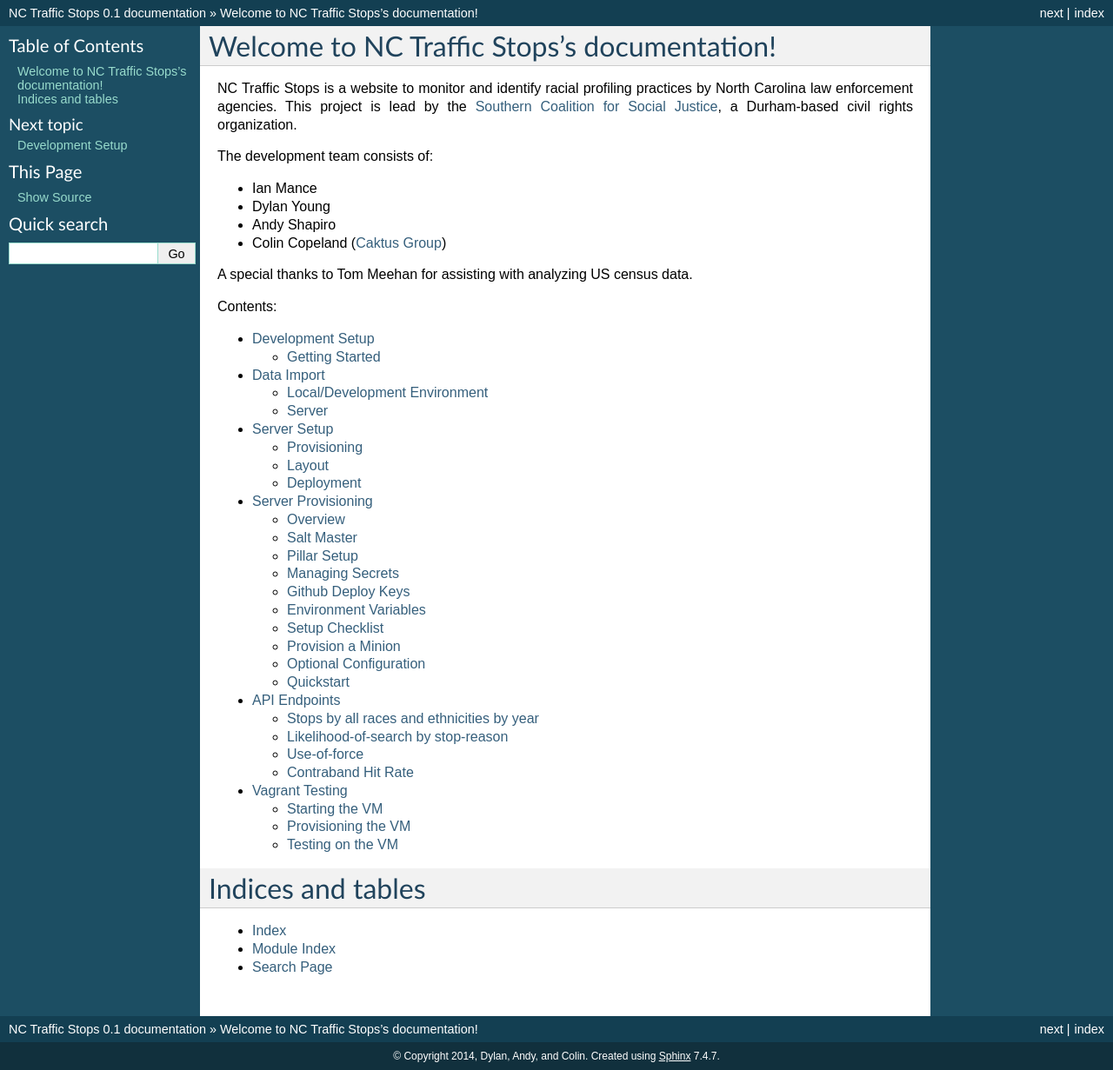
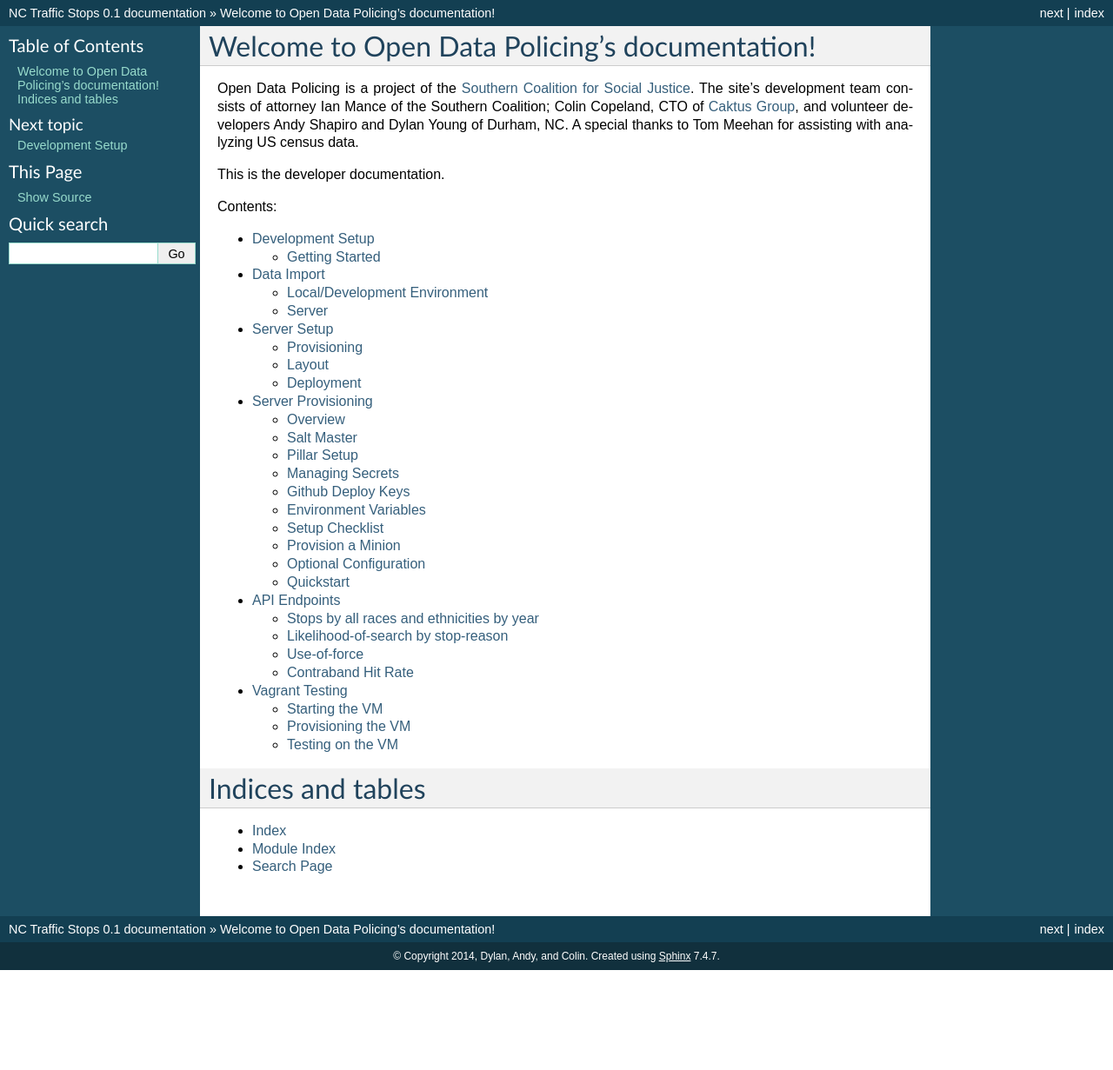
Before and after one commit to OpenDataPolicingNC/Traffic-Stops, a Sphinx documentation site: the page built from docs/index.rst, in a window 1280 px wide. Shown: the whole page at 87% size. Built offline with Sphinx 7.4.7, drawn with Linux system fonts in a browser that asks for light colours; after the commit the page ends 1116 px from its top, so only the background shows below that.

Commit message:
fix sphinx warnings; change intro paragraph for Ian

```diff
--- a/docs/data-import.rst
+++ b/docs/data-import.rst
@@ -83,8 +83,8 @@ Run the import command:
 When finished, revoke SUPERUSER privileges:
 
 .. code-block:: bash
+
     sudo -u postgres psql -c 'ALTER USER traffic_stops_staging WITH NOSUPERUSER;'
-
 
 Create DB Dump
 ______________
--- a/docs/index.rst
+++ b/docs/index.rst
@@ -3,24 +3,19 @@
    You can adapt this file completely to your liking, but it should at least
    contain the root `toctree` directive.
 
-Welcome to NC Traffic Stops's documentation!
-============================================
+Welcome to Open Data Policing's documentation!
+=================================================
 
-NC Traffic Stops is a website to monitor and identify racial profiling
-practices by North Carolina law enforcement agencies. This project is lead by
-the `Southern Coalition for Social Justice`_, a Durham-based civil rights
-organization.
+Open Data Policing is a project of the `Southern Coalition for Social Justice`_.
+The site’s development team consists of attorney Ian Mance of the Southern
+Coalition; Colin Copeland, CTO of `Caktus Group`_, and volunteer developers Andy
+Shapiro and Dylan Young of Durham, NC. A special thanks to Tom Meehan for
+assisting with analyzing US census data.
 
-The development team consists of:
-
-* Ian Mance
-* Dylan Young
-* Andy Shapiro
-* Colin Copeland (`Caktus Group <http://www.caktusgroup.com/>`_)
-
-A special thanks to Tom Meehan for assisting with analyzing US census data.
+This is the developer documentation.
 
 .. _Southern Coalition for Social Justice: http://www.scsj.org/
+.. _Caktus Group: http://www.caktusgroup.com/
 
 
 Contents:
--- a/docs/provisioning.rst
+++ b/docs/provisioning.rst
@@ -202,7 +202,7 @@ Environment Variables
 ------------------------
 
 Other environment variables which need to be configured but aren't secret can be added
-to the ``env`` dictionary in ``conf/pillar/<environment>.sls`` without encryption.
+to the ``env`` dictionary in ``conf/pillar/<environment>.sls`` without encryption::
 
   # Additional public environment variables to set for the project
   env:
@@ -290,7 +290,7 @@ As with other passwords this should be encrypted before it is added::
     # Encrypt admin/abc123 for the staging environment
     fab staging encrypt:admin=abc123
 
-This would be added in ``conf/pillar/<environment>.sls`` under ``http_auth``:
+This would be added in ``conf/pillar/<environment>.sls`` under ``http_auth``::
 
     http_auth:
       "admin": |-
@@ -381,7 +381,7 @@ match the domain for which the certificate is going to be deployed (i.e example.
 
 This signing request (.csr) will be handed off to a trusted Certificate Authority (CA) such as
 StartSSL, NameCheap, GoDaddy, etc. to purchase the signed certificate. The contents of
-the *.key file will be added to the ``ssl_key`` pillar and the signed certificate
+the \*.key file will be added to the ``ssl_key`` pillar and the signed certificate
 from the CA will be added to the ``ssl_cert`` pillar. These should be encrypted using
 the same proceedure as with the private SSH deploy key.
 
```
